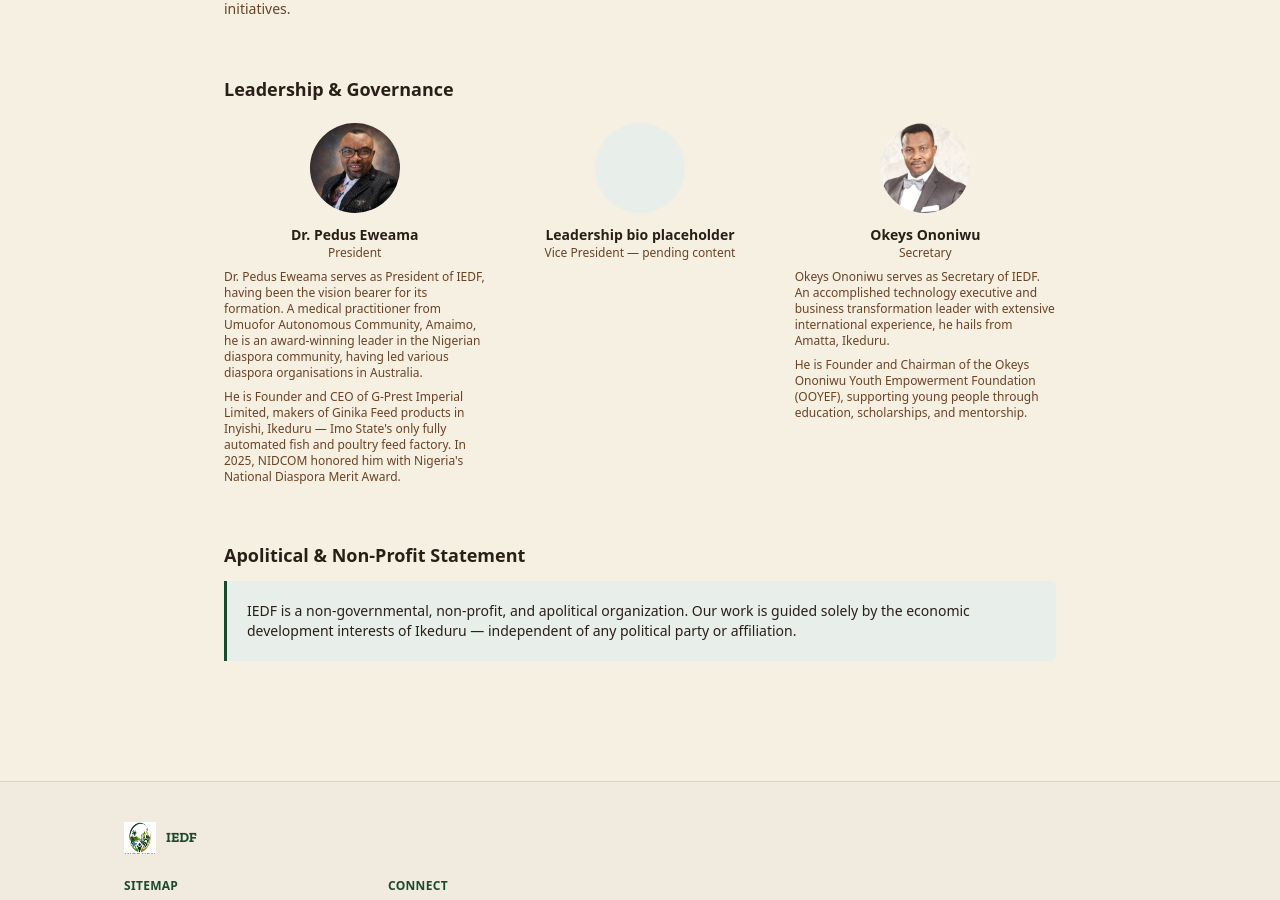
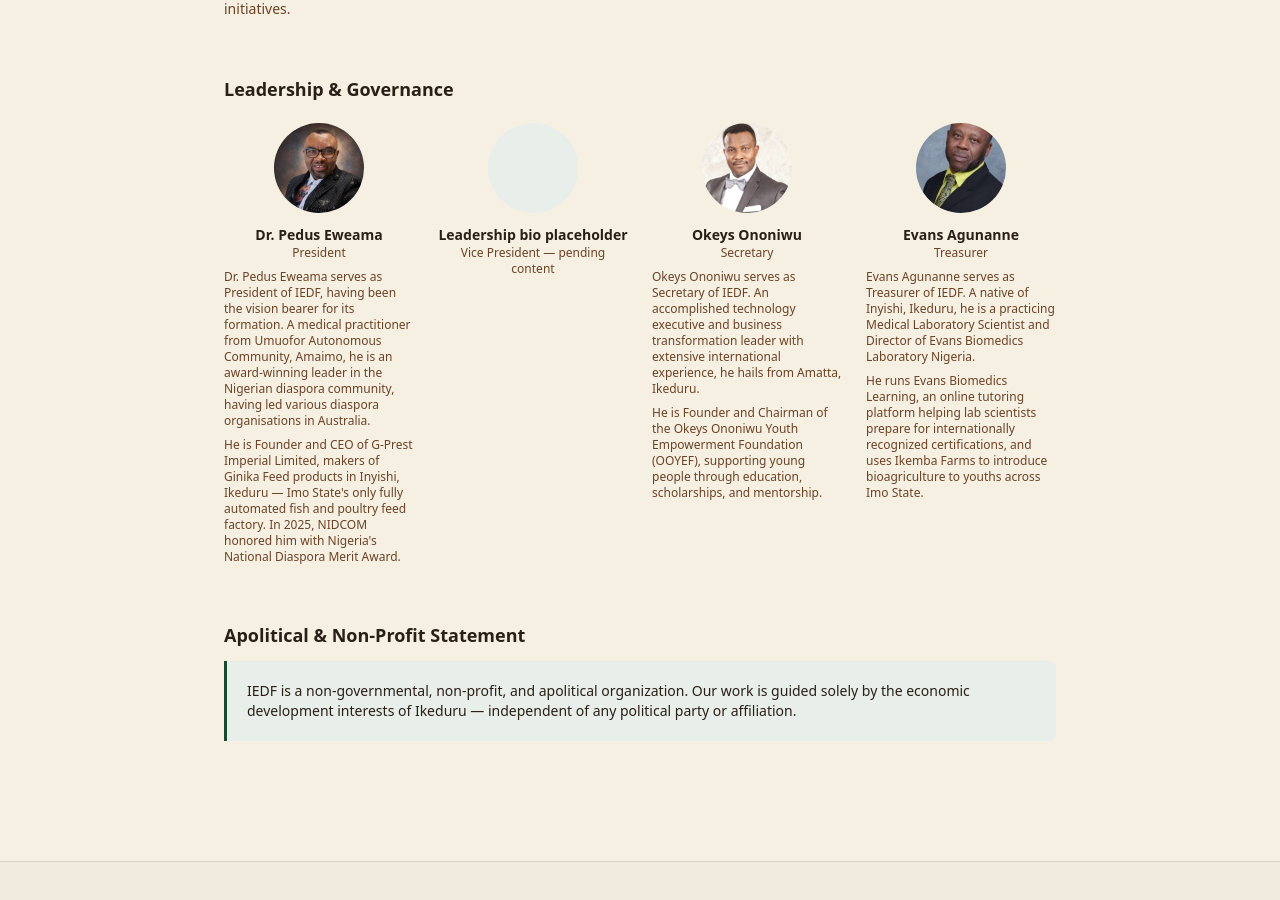
Before and after one commit to Okeys0/iedf-site, a Next.js app: page /en/about in a window 1280 px wide. Shown: the part 786-1686 px from the top of the page. Built offline with nearby package versions, Linux system fonts and the light colour scheme; no server answers.

Commit message:
Add Evans Agunanne (Treasurer) to Leadership & Governance

```diff
--- a/app/[locale]/about/page.tsx
+++ b/app/[locale]/about/page.tsx
@@ -37,6 +37,14 @@ const leaders: Leader[] = [
     bio: "Okeys Ononiwu serves as Secretary of IEDF. An accomplished technology executive and business transformation leader with extensive international experience, he hails from Amatta, Ikeduru.",
     bioSecondParagraph:
       "He is Founder and Chairman of the Okeys Ononiwu Youth Empowerment Foundation (OOYEF), supporting young people through education, scholarships, and mentorship.",
+  },
+  {
+    name: "Evans Agunanne",
+    role: "Treasurer",
+    photo: "/images/leadership/evans-agunanne.jpg",
+    bio: "Evans Agunanne serves as Treasurer of IEDF. A native of Inyishi, Ikeduru, he is a practicing Medical Laboratory Scientist and Director of Evans Biomedics Laboratory Nigeria.",
+    bioSecondParagraph:
+      "He runs Evans Biomedics Learning, an online tutoring platform helping lab scientists prepare for internationally recognized certifications, and uses Ikemba Farms to introduce bioagriculture to youths across Imo State.",
   },
 ];
 
@@ -104,7 +112,7 @@ export default function AboutPage() {
 
       <section className="mb-14">
         <h2 className="mb-5 text-lg">Leadership &amp; Governance</h2>
-        <div className="grid grid-cols-1 gap-6 sm:grid-cols-3">
+        <div className="grid grid-cols-1 gap-6 sm:grid-cols-2 lg:grid-cols-4">
           {leaders.map((leader, i) => (
             <div key={i} className="text-center">
               {leader.photo ? (
```
Also changed, not shown: public/images/leadership/evans-agunanne.jpg (added), 1 other file (tests, documents, lock files or other folders).
